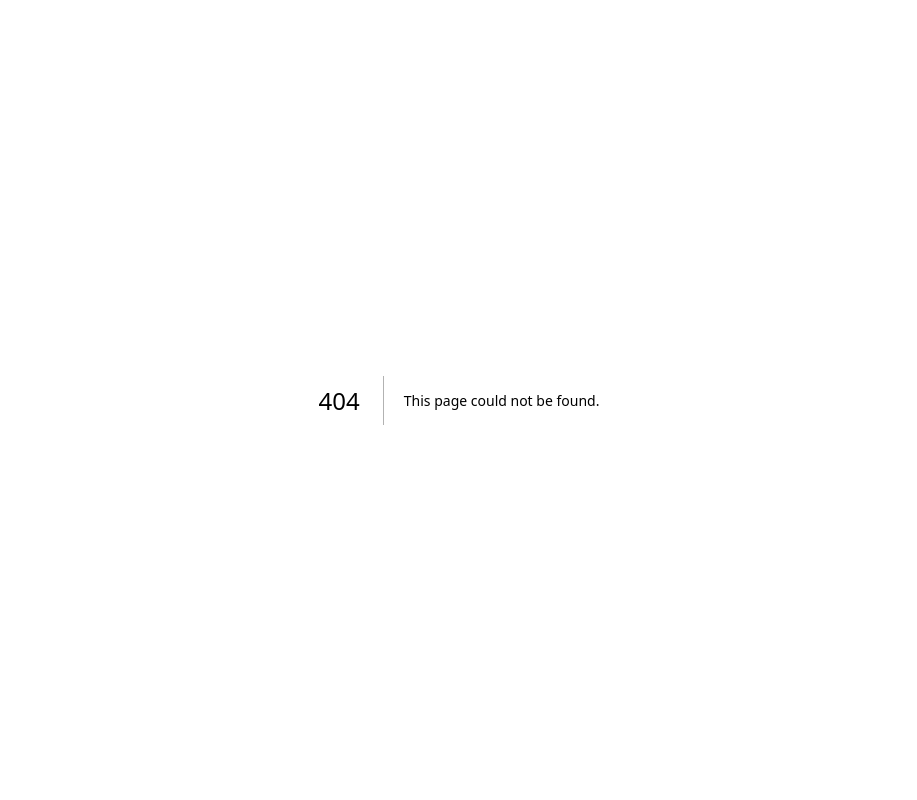
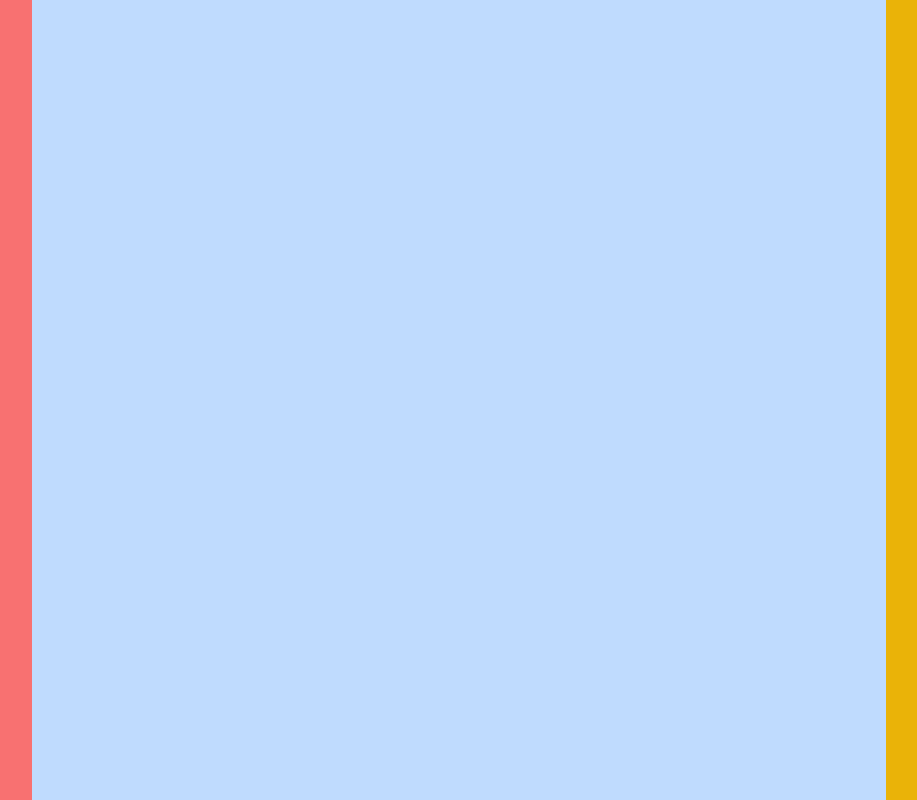
Before and after one commit to Anantha-K/Webhunt, a Next.js app: page /hunt/leaderboard in a window 1280 px wide. Before the commit this address had no page. Shown: the whole page, without its empty margins (181-1098 px from the left). Built offline with nearby package versions, Linux system fonts and the light colour scheme.

Commit message:
leaderboard

```diff
--- /dev/null
+++ b/app/hunt/leaderboard/page.js
@@ -0,0 +1,19 @@
+import React from 'react'
+
+const page = () => {
+  return (
+<div className='w-full flex bg-black'>
+  <section className='bg-red-400 h-screen w-1/6'>
+
+  </section>
+<section className='bg-blue-200 w-4/6 h-screen'>
+
+</section>
+<section  className='bg-yellow-500 w-1/6 h-screen'>
+
+</section>
+
+</div>  )
+}
+
+export default page
--- a/package.json
+++ b/package.json
@@ -11,6 +11,7 @@
   "dependencies": {
     "mongoose": "^8.1.1",
     "next": "14.0.4",
+    "next-auth": "^4.24.5",
     "react": "^18",
     "react-dom": "^18",
     "typewriter-effect": "^2.21.0"
```
Also changed, not shown: 1 other file (tests, documents, lock files or other folders).
